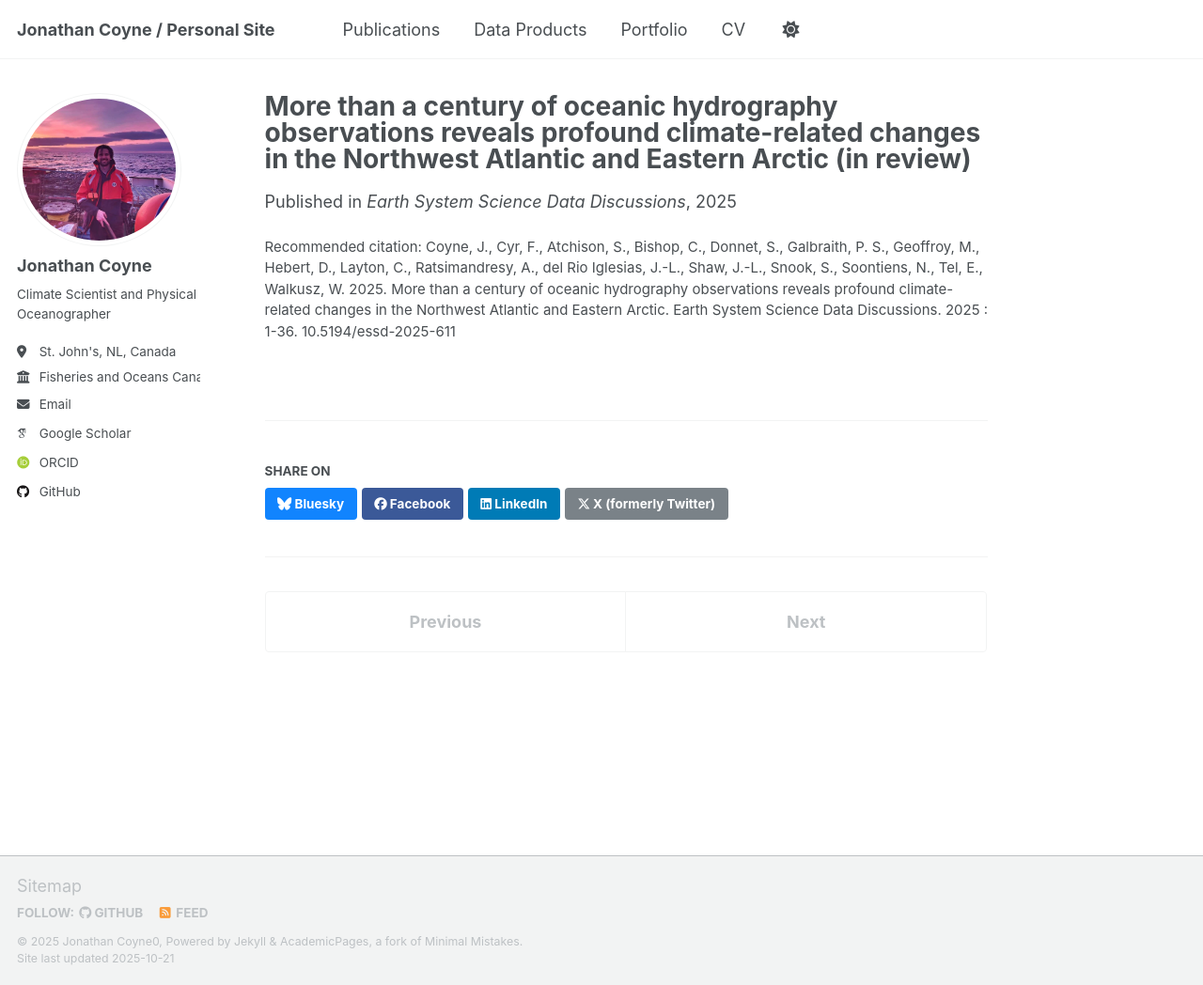
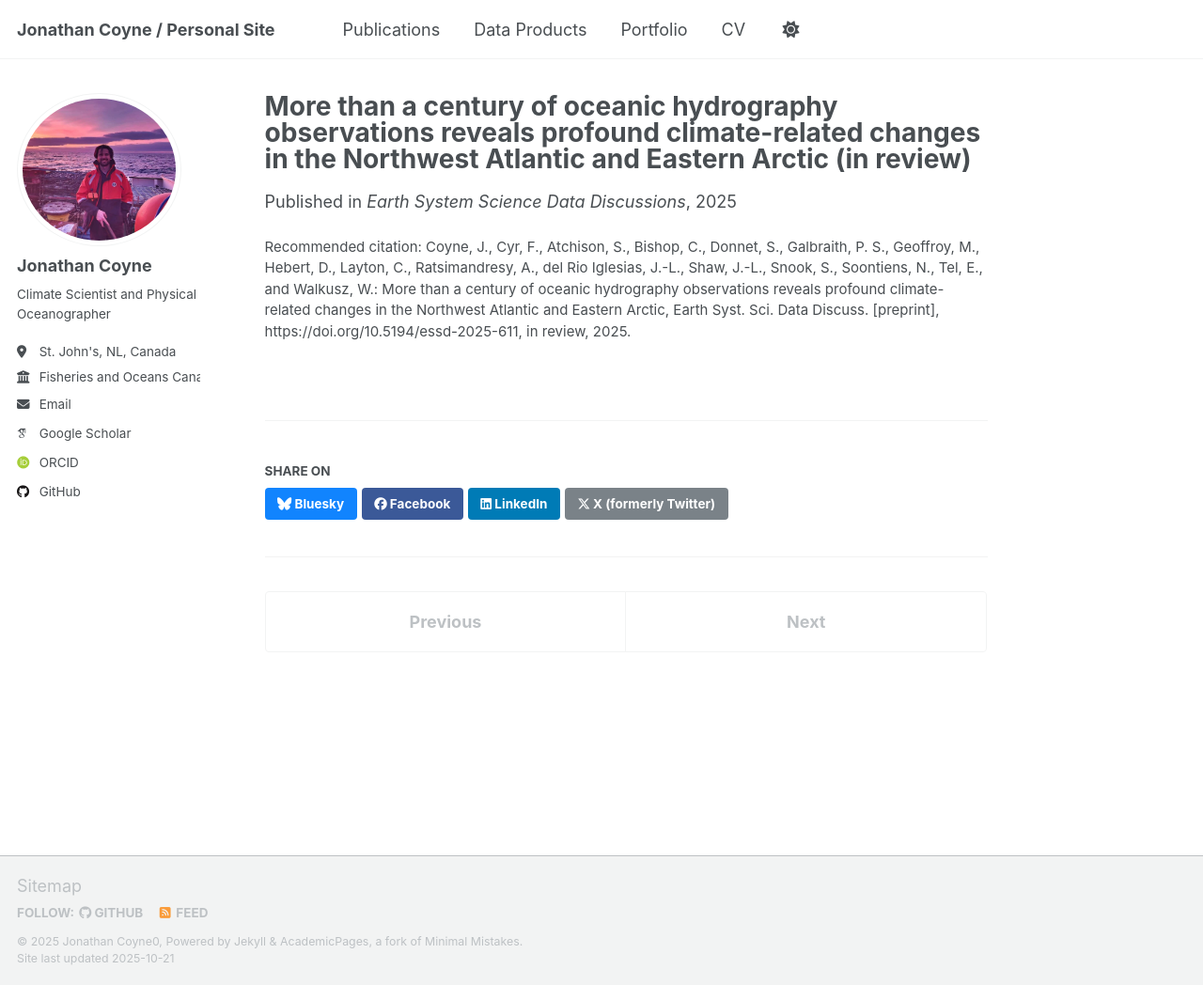
Before and after one commit to jn533213/jn533213.github.io, a Jekyll site: the page built from _publications/2025-More-than-a-century-of-oceanic-hydrography-observations-reveals-profound-climate-related-changes-in-the-Northwest-Atlantic-and-Eastern-Arctic.md, in a window 1280 px wide and 1048 px high. Shown: the whole window at 94% size. Built offline with Jekyll 4.4.1, drawn with Linux system fonts in a browser that asks for light colours; some web fonts are replaced; a script that is not in the unit is left out.

Commit message:
Update 2025-More-than-a-century-of-oceanic-hydrography-observations-reveals-profound-climate-related-changes-in-the-Northwest-Atlantic-and-Eastern-Arctic.md

```diff
--- a/_publications/2025-More-than-a-century-of-oceanic-hydrography-observations-reveals-profound-climate-related-changes-in-the-Northwest-Atlantic-and-Eastern-Arctic.md
+++ b/_publications/2025-More-than-a-century-of-oceanic-hydrography-observations-reveals-profound-climate-related-changes-in-the-Northwest-Atlantic-and-Eastern-Arctic.md
@@ -4,5 +4,5 @@ collection: publications
 category: manuscripts
 date: 2025-10-17
 venue: 'Earth System Science Data Discussions'
-citation: 'Coyne, J., Cyr, F., Atchison, S., Bishop, C., Donnet, S., Galbraith, P. S., Geoffroy, M., Hebert, D., Layton, C., Ratsimandresy, A., del Rio Iglesias, J.-L., Shaw, J.-L., Snook, S., Soontiens, N., Tel, E., Walkusz, W. 2025. More than a century of oceanic hydrography observations reveals profound climate-related changes in the Northwest Atlantic and Eastern Arctic. Earth System Science Data Discussions. 2025 : 1-36. 10.5194/essd-2025-611'
+citation: 'Coyne, J., Cyr, F., Atchison, S., Bishop, C., Donnet, S., Galbraith, P. S., Geoffroy, M., Hebert, D., Layton, C., Ratsimandresy, A., del Rio Iglesias, J.-L., Shaw, J.-L., Snook, S., Soontiens, N., Tel, E., and Walkusz, W.: More than a century of oceanic hydrography observations reveals profound climate-related changes in the Northwest Atlantic and Eastern Arctic, Earth Syst. Sci. Data Discuss. [preprint], https://doi.org/10.5194/essd-2025-611, in review, 2025.'
 ---
```
